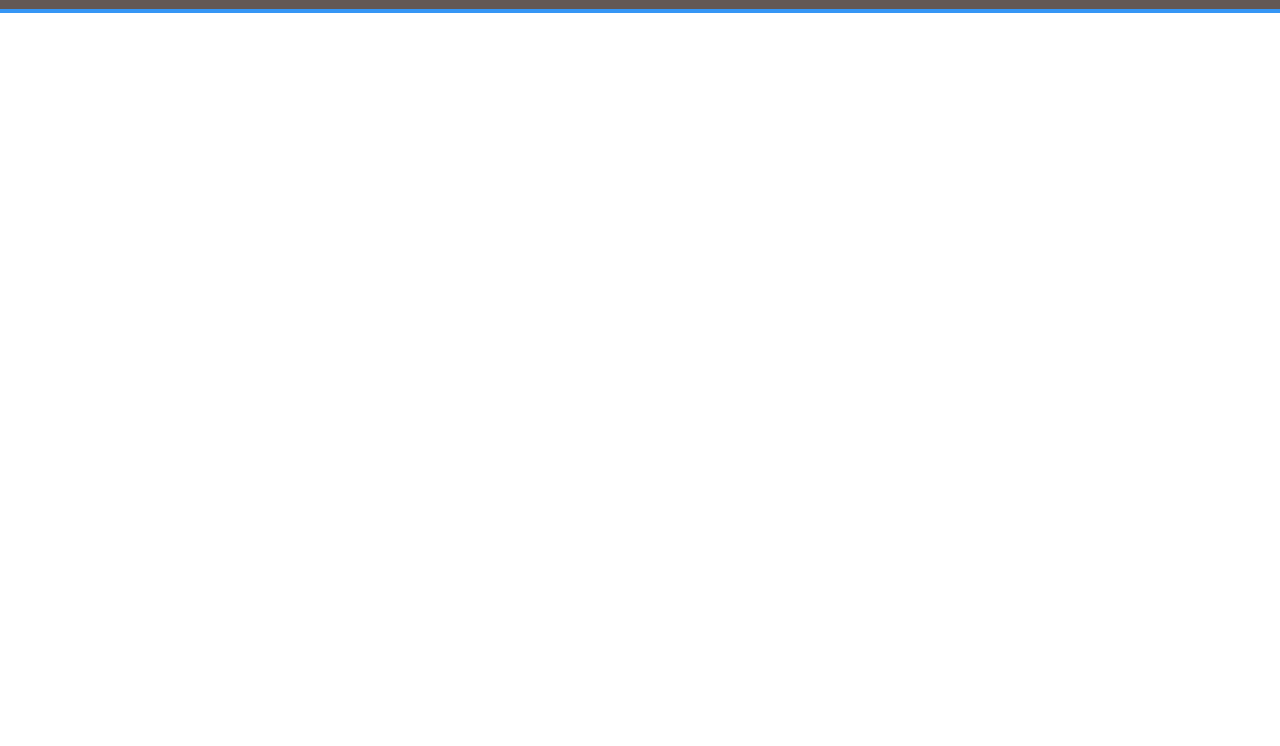
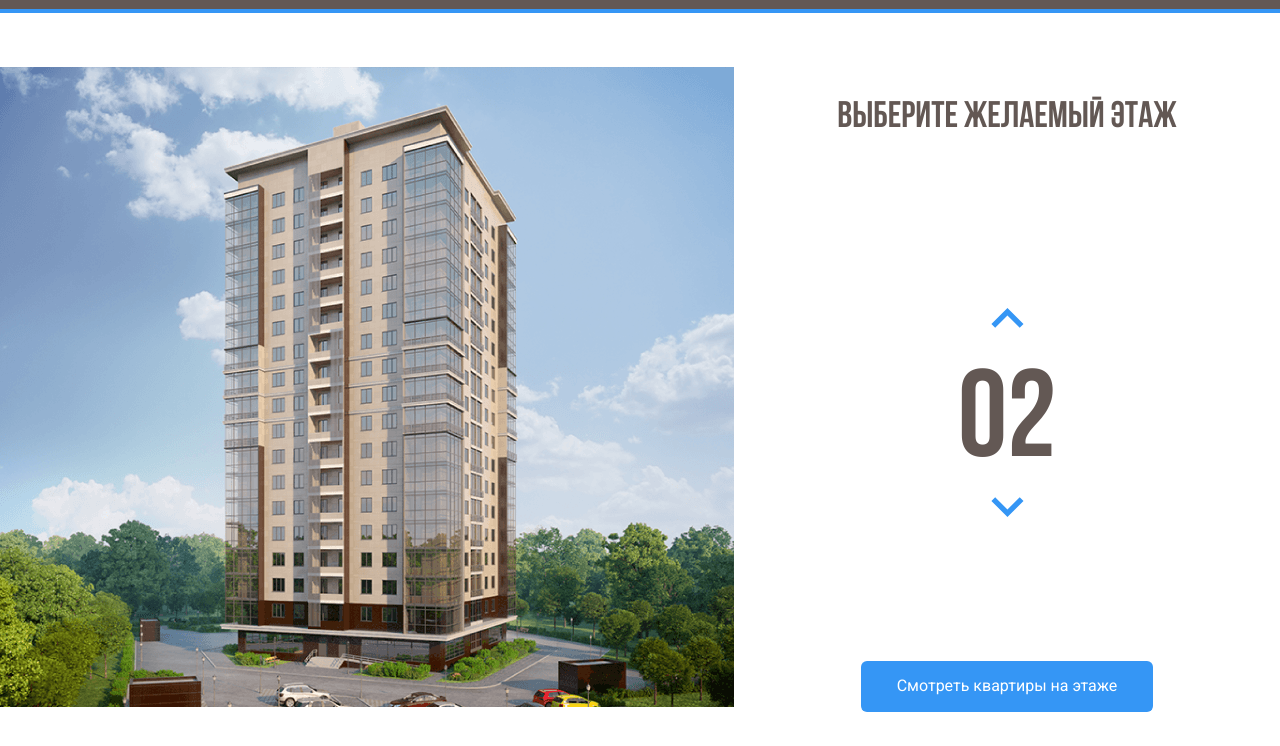
Before and after one commit to vabremsky/melody, a plain HTML site: page index.html in a window 1280 px wide. Shown: the part 54-800 px from the top of the page. Drawn offline with Linux system fonts and the light colour scheme.

Commit message:
Main section created

```diff
--- a/css/style.css
+++ b/css/style.css
@@ -1,11 +1,20 @@
-@import url("https://fonts.googleapis.com/css2?family=Bebas+Neue&family=Roboto:ital,wght@0,400;0,700;1,400&display=swap");
+@import url("https://fonts.googleapis.com/css2?family=Roboto:ital,wght@0,400;0,700;1,400&display=swap");
+
+@font-face {
+  font-family: "Bebas Neue Cyrillic";
+  src: local("Bebas Neue Cyrillic"), local("BebasNeueCyrillic"),
+    url("../fonts/BebasNeueCyrillic.woff2") format("woff2"),
+    url("../fonts/BebasNeueCyrillic.woff") format("woff");
+  font-weight: normal;
+  font-style: normal;
+  font-display: swap;
+}
 
 * {
   box-sizing: border-box;
 }
 
 body {
-  /* font-family: "Bebas Neue", cursive; */
   font-family: "Roboto", sans-serif;
   font-weight: 400;
   line-height: 1.15;
@@ -69,3 +78,71 @@ a {
   line-height: 1.2;
   font-weight: 700;
 }
+
+/* main section */
+.main {
+  max-width: 1280px;
+  margin: auto;
+  padding-top: 54px;
+  display: flex;
+}
+
+.home-image path {
+  opacity: 0;
+  cursor: pointer;
+}
+
+.home-image path:hover {
+  opacity: 1;
+}
+
+.main-info {
+  display: flex;
+  flex-direction: column;
+  align-items: center;
+  justify-content: space-between;
+  flex-grow: 1;
+  text-align: center;
+}
+
+.counter-group {
+  display: flex;
+  flex-direction: column;
+  align-items: center;
+}
+
+.counter-button {
+  background-color: #fff;
+  border: none;
+  cursor: pointer;
+}
+
+.counter-arrow-down {
+  transform: rotateX(180deg);
+}
+.main-title {
+  margin: 0;
+  font-family: "Bebas Neue Cyrillic", sans-serif;
+  font-weight: normal;
+  font-size: 37px;
+  line-height: 2.75;
+  color: #635854;
+  text-transform: uppercase;
+}
+
+.counter {
+  color: #635854;
+  font-family: "Bebas Neue Cyrillic", sans-serif;
+  font-weight: normal;
+  font-size: 124px;
+  margin-top: 20px;
+}
+
+.button-primary {
+  background-color: #3596f5;
+  border-radius: 6px;
+  color: #fff;
+  border: none;
+  padding: 16px 36px;
+  cursor: pointer;
+}
--- a/index.html
+++ b/index.html
@@ -30,6 +30,7 @@
             </li>
           </ul>
         </nav>
+        <!-- /. nav -->
         <div class="navbar-contacts">
           <span class="navbar-text">Закажите звонок:</span>
           <a class="navbar-phone" href="tel:+78431234567">8 (843) 123-45-67</a>
@@ -37,5 +38,154 @@
       </div>
       <!-- /.navbar -->
     </header>
+
+    <main class="main">
+      <div class="main-image">
+        <svg
+          class="home-image"
+          width="734"
+          height="640"
+          viewBox="0 0 734 640"
+          fill="none"
+          xmlns="http://www.w3.org/2000/svg"
+          xmlns:xlink="http://www.w3.org/1999/xlink"
+        >
+          <rect width="734" height="640" fill="url(#pattern0)" />
+          <defs>
+            <pattern
+              id="pattern0"
+              patternContentUnits="objectBoundingBox"
+              width="1"
+              height="1"
+            >
+              <use
+                xlink:href="#image0"
+                transform="translate(-0.00408719) scale(0.0013624 0.0015625)"
+              />
+            </pattern>
+            <image
+              id="image0"
+              width="740"
+              height="640"
+              xlink:href="img/home.png"
+            />
+          </defs>
+          <path
+            d="M222 532L442.8 540L512 526.3V548L443.5 567.7L222 556.7V532Z"
+            fill="#3595F6"
+            fill-opacity="0.75"
+          />
+          <path
+            d="M223 531V506L443.3 509.3L513 506V526L443.7 539L223 531Z"
+            fill="#3595F6"
+            fill-opacity="0.75"
+          />
+          <path
+            d="M223 505V480H444H513V503L445 510L223 505Z"
+            fill="#3595F6"
+            fill-opacity="0.75"
+          />
+          <path
+            d="M223 481V456L444.3 452.3L512 459V481H444"
+            fill="#3595F6"
+            fill-opacity="0.75"
+          />
+          <path
+            d="M223 455V429L444.5 425.7L513 436.7V458L444 451.3L223 455Z"
+            fill="#3595F6"
+            fill-opacity="0.75"
+          />
+          <path
+            d="M222 428V404.3L443 392L514 415V436.3L443 424L222 428Z"
+            fill="#3595F6"
+            fill-opacity="0.75"
+          />
+          <path
+            d="M222 406V381L444.2 364.7L514 393.3V414L443.7 392.3L222 406Z"
+            fill="#3595F6"
+            fill-opacity="0.75"
+          />
+          <path
+            d="M222 381V356L444.5 335.7L514 372.3V393L442 364.3L222 381Z"
+            fill="#3595F6"
+            fill-opacity="0.75"
+          />
+          <path
+            d="M222 355V331L445 306.3L514 350.3V372L444.7 334L222 355Z"
+            fill="#3595F6"
+            fill-opacity="0.75"
+          />
+          <path
+            d="M222 330V306L444.5 277.3L514 328.3V349L443.7 306.7L222 330Z"
+            fill="#3595F6"
+            fill-opacity="0.75"
+          />
+          <path
+            d="M221 306V282L443.3 249L514 308.3V328L444 277.3L221 306Z"
+            fill="#3595F6"
+            fill-opacity="0.75"
+          />
+          <path
+            d="M222 281V257L443.2 222L513 286V307L444.3 248.7L222 281Z"
+            fill="#3595F6"
+            fill-opacity="0.75"
+          />
+          <path
+            d="M222 257V232L444.3 194L513 264.3V285L444 221L222 257Z"
+            fill="#3595F6"
+            fill-opacity="0.75"
+          />
+          <path
+            d="M222 231V206L442.8 162.3L513 241.3V264L444 190.7L222 231Z"
+            fill="#3595F6"
+            fill-opacity="0.75"
+          />
+          <path
+            d="M223 207V182L443 134L513 219V242L442.3 162.7L223 207Z"
+            fill="#3595F6"
+            fill-opacity="0.75"
+          />
+          <path
+            d="M222 182V157L441.8 105L513 197.3V220L443.3 133.7L222 182Z"
+            fill="#3595F6"
+            fill-opacity="0.75"
+          />
+          <path
+            d="M222 157V131L444 74.3L513 176V197L443.7 105.3L222 157Z"
+            fill="#3595F6"
+            fill-opacity="0.75"
+          />
+        </svg>
+      </div>
+      <!-- ./ main-image -->
+      <div class="main-info">
+        <h2 class="main-title">Выберите желаемый этаж</h2>
+        <div class="counter-group">
+          <button class="counter-button counter-up">
+            <img
+              src="./img/arrow.svg"
+              alt="Counter arrow up"
+              class="counter-arrow"
+            />
+          </button>
+
+          <span class="counter">02</span>
+
+          <button class="counter-button counter-down">
+            <img
+              src="./img/arrow.svg"
+              alt="Counter arrow down"
+              class="counter-arrow-down"
+            />
+          </button>
+        </div>
+        <!-- /.counter-group -->
+        <button class="button button-primary">
+          Смотреть квартиры на этаже
+        </button>
+      </div>
+      <!-- /.main-info -->
+    </main>
+    <!-- /.main -->
   </body>
 </html>
```
Also changed, not shown: fonts/BebasNeueCyrillic.woff (added), fonts/BebasNeueCyrillic.woff2 (added), img/arrow.svg (added), img/group-3.svg (added), img/home.png (added).
